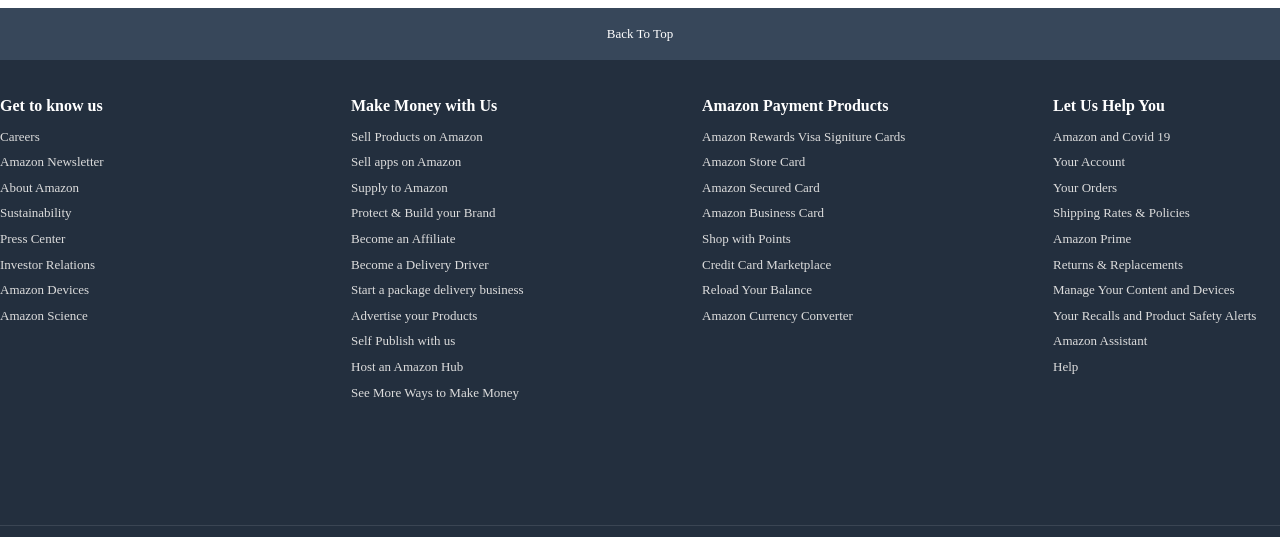
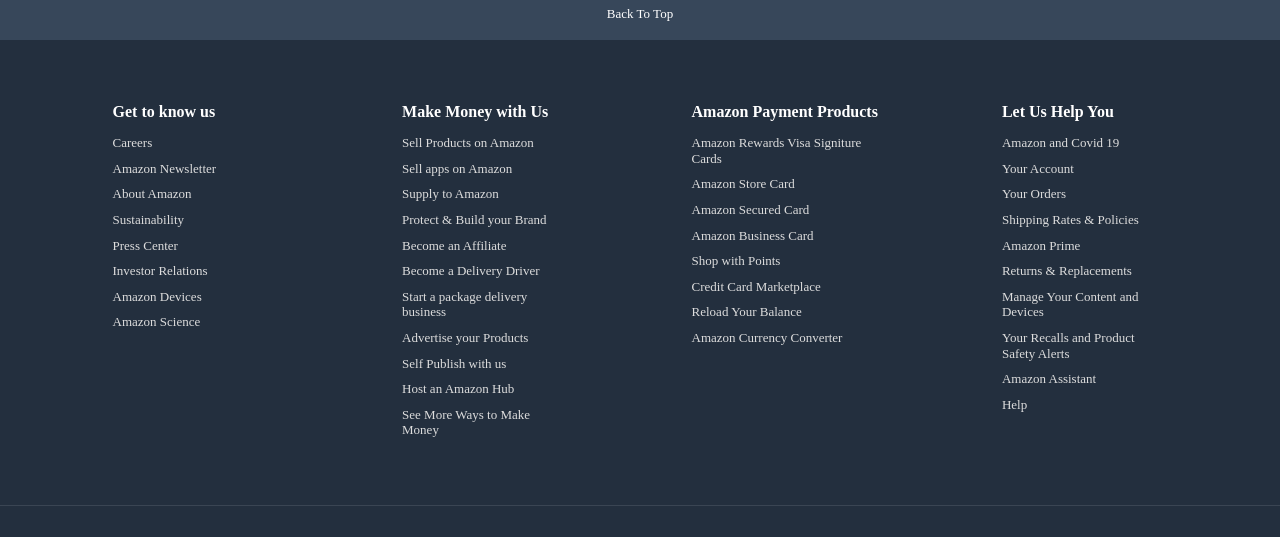
Before and after one commit to TheJaguyer/FEC-Amazon-Clone, a React (Vite) app in the folder client/: page / in a window 1280 px wide. Shown: the part 1971-2508 px from the top of the page. Built offline with nearby package versions, Linux system fonts and the light colour scheme; no server answers; a web font is replaced by a local one.

Commit message:
minor layout spacing

```diff
--- a/client/src/0-App/App.module.css
+++ b/client/src/0-App/App.module.css
@@ -15,9 +15,6 @@
   align-self: center;
   max-width: 1500px;
   min-width: 1000px;
-
-  width: 100vw;
-  padding: 10px;
 }
 
 .divider {
--- a/client/src/7-Footer/Footer.css
+++ b/client/src/7-Footer/Footer.css
@@ -11,7 +11,6 @@
   margin-top: 40px;
 }
 .back-to-top {
-  padding: 5px;
   justify-content: center;
   vertical-align: center;
   padding: 16px;
@@ -58,13 +57,15 @@
 }
 
 .upper-footer {
-  width: 1000px;
   height: 405px;
   margin-top: 30px;
   margin-bottom: 30px;
-  width: 100vw;
   max-width: 100%;
   min-width: 1000px;
+  display: flex;
+  flex-flow: row nowrap;
+  align-items: center;
+  justify-content: center;
 }
 .mid-footer {
   height: 100px;
@@ -72,7 +73,6 @@
   flex-flow: row nowrap;
   justify-content: center;
   align-items: center;
-  width: 100vw;
   max-width: 100%;
   min-width: 1000px;
 }
```
